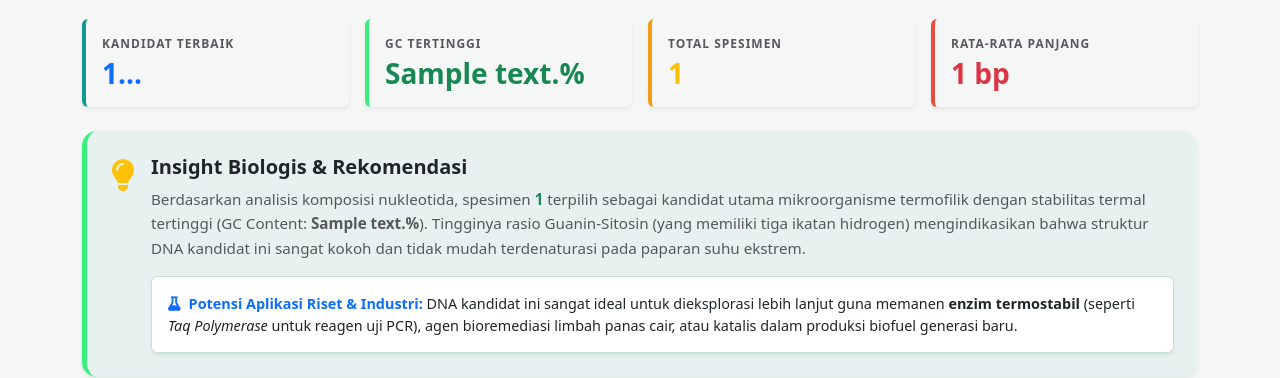
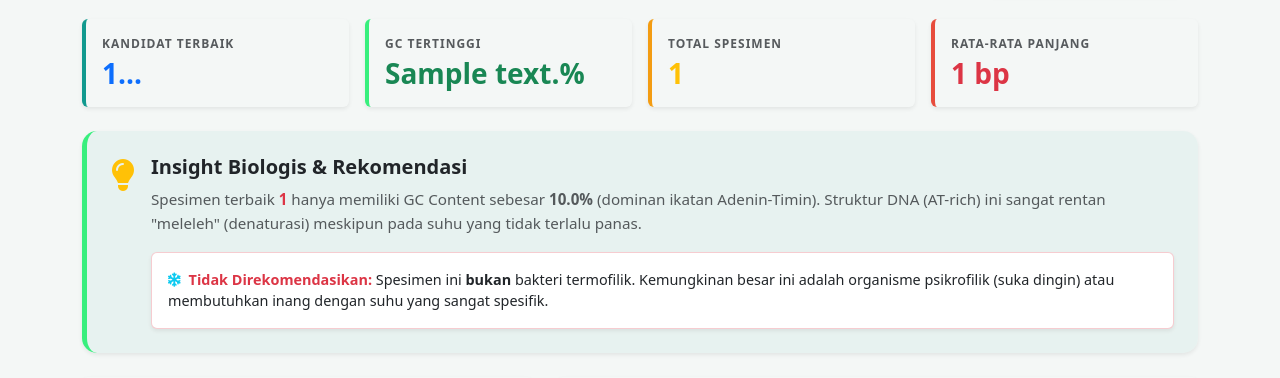
Before and after one commit to Refall-Reno/bioseq_analyzer, a Flask app: template templates/result.html in a window 1280 px wide. Shown: the part 199-577 px from the top of the page. Run offline with Flask 3, Linux system fonts and the light colour scheme; the template is opened without the code that fills it: most values are stand-ins (such as "Sample title", 1, 10 or a date in 2020).

Commit message:
Update Insight Biologis menjadi dinamis

```diff
--- a/templates/result.html
+++ b/templates/result.html
@@ -48,13 +48,34 @@
             </div>
             <div class="ms-3">
                 <h5 class="fw-bold mb-2">Insight Biologis & Rekomendasi</h5>
-                <p class="mb-2 text-muted" style="font-size: 0.95rem; line-height: 1.6;">
-                    Berdasarkan analisis komposisi nukleotida, spesimen <strong class="text-success">{{ top_3[0].id }}</strong> terpilih sebagai kandidat utama mikroorganisme termofilik dengan stabilitas termal tertinggi (GC Content: <strong>{{ top_3[0].gc_content }}%</strong>).
-                    Tingginya rasio Guanin-Sitosin (yang memiliki tiga ikatan hidrogen) mengindikasikan bahwa struktur DNA kandidat ini sangat kokoh dan tidak mudah terdenaturasi pada paparan suhu ekstrem.
-                </p>
-                <div class="mt-3 p-3 rounded shadow-sm border border-success border-opacity-25 bg-white" style="font-size: 0.9rem;">
-                    <strong class="text-primary"><i class="fa-solid fa-flask me-2"></i>Potensi Aplikasi Riset & Industri:</strong> DNA kandidat ini sangat ideal untuk dieksplorasi lebih lanjut guna memanen <strong>enzim termostabil</strong> (seperti <em>Taq Polymerase</em> untuk reagen uji PCR), agen bioremediasi limbah panas cair, atau katalis dalam produksi biofuel generasi baru.
-                </div>
+
+                {% set best_gc = top_3[0].gc_content|float %}
+
+                {% if best_gc >= 60 %}
+                    <p class="mb-2 text-muted" style="font-size: 0.95rem; line-height: 1.6;">
+                        Berdasarkan analisis, spesimen <strong class="text-success">{{ top_3[0].id }}</strong> terpilih sebagai kandidat utama (GC Content: <strong>{{ best_gc }}%</strong>). Tingginya rasio Guanin-Sitosin (3 ikatan hidrogen) mengindikasikan struktur DNA yang sangat kokoh dan tidak mudah terdenaturasi pada suhu ekstrem.
+                    </p>
+                    <div class="mt-3 p-3 rounded shadow-sm border border-success border-opacity-25 bg-white" style="font-size: 0.9rem;">
+                        <strong class="text-success"><i class="fa-solid fa-fire text-danger me-2"></i>Kandidat Termofilik Kuat:</strong> Sangat ideal dieksplorasi untuk memanen enzim termostabil (seperti <em>Taq Polymerase</em>), bioremediasi limbah panas, atau aplikasi industri suhu tinggi.
+                    </div>
+
+                {% elif best_gc >= 40 %}
+                    <p class="mb-2 text-muted" style="font-size: 0.95rem; line-height: 1.6;">
+                        Spesimen terbaik <strong class="text-warning">{{ top_3[0].id }}</strong> memiliki GC Content sebesar <strong>{{ best_gc }}%</strong>. Angka ini berada di ambang batas moderat (mesofilik). DNA ini cukup stabil di suhu lingkungan normal, namun berisiko mengalami denaturasi jika dipapar suhu ekstrem.
+                    </p>
+                    <div class="mt-3 p-3 rounded shadow-sm border border-warning border-opacity-25 bg-white" style="font-size: 0.9rem;">
+                        <strong class="text-warning"><i class="fa-solid fa-temperature-half text-warning me-2"></i>Kandidat Mesofilik:</strong> Kurang direkomendasikan untuk industri bersuhu tinggi, namun masih sangat valid untuk aplikasi bioteknologi pada suhu ruang (misal: fermentasi standar).
+                    </div>
+
+                {% else %}
+                    <p class="mb-2 text-muted" style="font-size: 0.95rem; line-height: 1.6;">
+                        Spesimen terbaik <strong class="text-danger">{{ top_3[0].id }}</strong> hanya memiliki GC Content sebesar <strong>{{ best_gc }}%</strong> (dominan ikatan Adenin-Timin). Struktur DNA (AT-rich) ini sangat rentan "meleleh" (denaturasi) meskipun pada suhu yang tidak terlalu panas.
+                    </p>
+                    <div class="mt-3 p-3 rounded shadow-sm border border-danger border-opacity-25 bg-white" style="font-size: 0.9rem;">
+                        <strong class="text-danger"><i class="fa-solid fa-snowflake text-info me-2"></i>Tidak Direkomendasikan:</strong> Spesimen ini <strong>bukan</strong> bakteri termofilik. Kemungkinan besar ini adalah organisme psikrofilik (suka dingin) atau membutuhkan inang dengan suhu yang sangat spesifik.
+                    </div>
+                {% endif %}
+
             </div>
         </div>
     </div>
```
